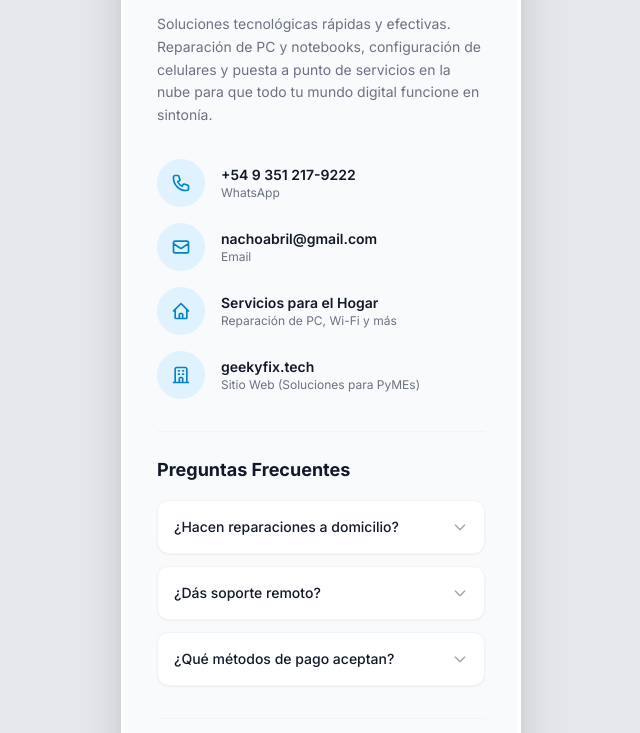
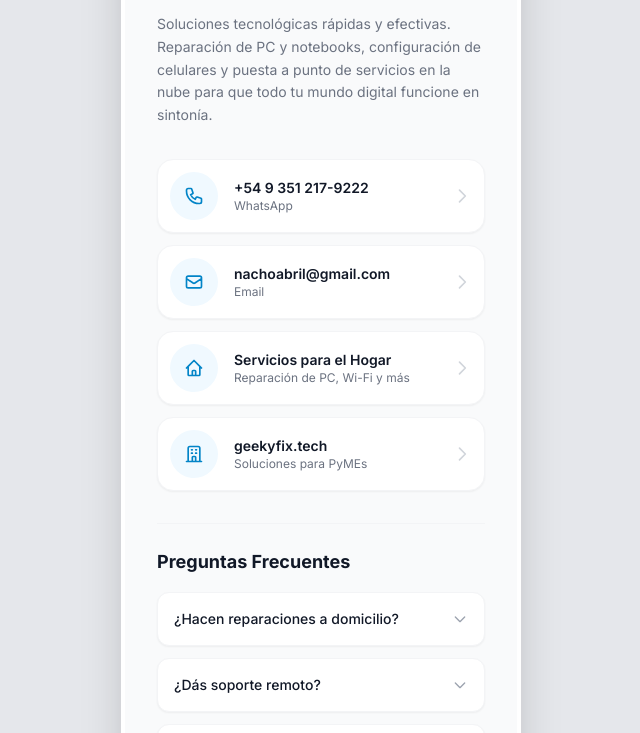
Before and after one commit to geekyfixcba/geekyfixcba.github.io, a plain HTML site: page index.html in a window 1280 px wide. Shown: the part 367-1100 px from the top of the page, without its empty margins (319-959 px from the left). Drawn offline with nearby package versions, Linux system fonts and the light colour scheme.

Commit message:
Update index.html

```diff
--- a/index.html
+++ b/index.html
@@ -98,49 +98,53 @@
             </div>
 
             <!-- Contact List -->
-            <div class="space-y-4">
+            <div class="space-y-3">
                 <!-- Phone -->
-                <a href="https://wa.me/5493512179222?text=Hola%20Nacho!%20Te%20escribo%20desde%20GeekyFix%2C%20necesito%20ayuda%20con%20un%20tema%20t%C3%A9cnico." target="_blank" class="flex items-center group">
-                    <div class="w-12 h-12 rounded-full bg-brand-100 dark:bg-brand-900/50 text-brand-600 dark:text-brand-400 flex items-center justify-center group-hover:bg-brand-600 group-hover:text-white transition-colors">
+                <a href="https://wa.me/5493512179222?text=Hola%20Nacho!%20Te%20escribo%20desde%20GeekyFix%2C%20necesito%20ayuda%20con%20un%20tema%20t%C3%A9cnico." target="_blank" class="flex items-center p-3 rounded-2xl bg-white dark:bg-gray-800 shadow-sm border border-gray-100 dark:border-gray-700 hover:shadow-md hover:border-brand-200 dark:hover:border-brand-800 transition-all group">
+                    <div class="w-12 h-12 rounded-full bg-brand-50 dark:bg-brand-900/30 text-brand-600 dark:text-brand-400 flex items-center justify-center group-hover:bg-brand-600 group-hover:text-white transition-colors shrink-0">
                         <svg class="w-5 h-5" fill="none" stroke="currentColor" viewBox="0 0 24 24"><path stroke-linecap="round" stroke-linejoin="round" stroke-width="2" d="M3 5a2 2 0 012-2h3.28a1 1 0 01.948.684l1.498 4.493a1 1 0 01-.502 1.21l-2.257 1.13a11.042 11.042 0 005.516 5.516l1.13-2.257a1 1 0 011.21-.502l4.493 1.498a1 1 0 01.684.949V19a2 2 0 01-2 2h-1C9.716 21 3 14.284 3 6V5z"></path></svg>
                     </div>
-                    <div class="ml-4">
+                    <div class="ml-4 flex-grow">
                         <p class="text-sm font-semibold text-gray-900 dark:text-white">+54 9 351 217-9222</p>
                         <p class="text-xs text-gray-500">WhatsApp</p>
                     </div>
+                    <svg class="w-5 h-5 text-gray-300 dark:text-gray-600 group-hover:text-brand-600 dark:group-hover:text-brand-400 transition-transform group-hover:translate-x-1" fill="none" stroke="currentColor" viewBox="0 0 24 24"><path stroke-linecap="round" stroke-linejoin="round" stroke-width="2" d="M9 5l7 7-7 7"></path></svg>
                 </a>
 
                 <!-- Email -->
-                <a href="mailto:nachoabril@gmail.com" class="flex items-center group">
-                    <div class="w-12 h-12 rounded-full bg-brand-100 dark:bg-brand-900/50 text-brand-600 dark:text-brand-400 flex items-center justify-center group-hover:bg-brand-600 group-hover:text-white transition-colors">
+                <a href="mailto:nachoabril@gmail.com" class="flex items-center p-3 rounded-2xl bg-white dark:bg-gray-800 shadow-sm border border-gray-100 dark:border-gray-700 hover:shadow-md hover:border-brand-200 dark:hover:border-brand-800 transition-all group">
+                    <div class="w-12 h-12 rounded-full bg-brand-50 dark:bg-brand-900/30 text-brand-600 dark:text-brand-400 flex items-center justify-center group-hover:bg-brand-600 group-hover:text-white transition-colors shrink-0">
                         <svg class="w-5 h-5" fill="none" stroke="currentColor" viewBox="0 0 24 24"><path stroke-linecap="round" stroke-linejoin="round" stroke-width="2" d="M3 8l7.89 5.26a2 2 0 002.22 0L21 8M5 19h14a2 2 0 002-2V7a2 2 0 00-2-2H5a2 2 0 00-2 2v10a2 2 0 002 2z"></path></svg>
                     </div>
-                    <div class="ml-4">
+                    <div class="ml-4 flex-grow">
                         <p class="text-sm font-semibold text-gray-900 dark:text-white">nachoabril@gmail.com</p>
                         <p class="text-xs text-gray-500">Email</p>
                     </div>
+                    <svg class="w-5 h-5 text-gray-300 dark:text-gray-600 group-hover:text-brand-600 dark:group-hover:text-brand-400 transition-transform group-hover:translate-x-1" fill="none" stroke="currentColor" viewBox="0 0 24 24"><path stroke-linecap="round" stroke-linejoin="round" stroke-width="2" d="M9 5l7 7-7 7"></path></svg>
                 </a>
 
                 <!-- Website Particulares -->
-                <a href="servicios.html" class="flex items-center group">
-                    <div class="w-12 h-12 rounded-full bg-brand-100 dark:bg-brand-900/50 text-brand-600 dark:text-brand-400 flex items-center justify-center group-hover:bg-brand-600 group-hover:text-white transition-colors">
+                <a href="servicios.html" class="flex items-center p-3 rounded-2xl bg-white dark:bg-gray-800 shadow-sm border border-gray-100 dark:border-gray-700 hover:shadow-md hover:border-brand-200 dark:hover:border-brand-800 transition-all group">
+                    <div class="w-12 h-12 rounded-full bg-brand-50 dark:bg-brand-900/30 text-brand-600 dark:text-brand-400 flex items-center justify-center group-hover:bg-brand-600 group-hover:text-white transition-colors shrink-0">
                         <svg class="w-5 h-5" fill="none" stroke="currentColor" viewBox="0 0 24 24"><path stroke-linecap="round" stroke-linejoin="round" stroke-width="2" d="M3 12l2-2m0 0l7-7 7 7M5 10v10a1 1 0 001 1h3m10-11l2 2m-2-2v10a1 1 0 01-1 1h-3m-6 0a1 1 0 001-1v-4a1 1 0 011-1h2a1 1 0 011 1v4a1 1 0 001 1m-6 0h6"></path></svg>
                     </div>
-                    <div class="ml-4">
+                    <div class="ml-4 flex-grow">
                         <p class="text-sm font-semibold text-gray-900 dark:text-white">Servicios para el Hogar</p>
                         <p class="text-xs text-gray-500">Reparación de PC, Wi-Fi y más</p>
                     </div>
+                    <svg class="w-5 h-5 text-gray-300 dark:text-gray-600 group-hover:text-brand-600 dark:group-hover:text-brand-400 transition-transform group-hover:translate-x-1" fill="none" stroke="currentColor" viewBox="0 0 24 24"><path stroke-linecap="round" stroke-linejoin="round" stroke-width="2" d="M9 5l7 7-7 7"></path></svg>
                 </a>
 
                 <!-- Website PyMEs -->
-                <a href="https://geekyfix.tech" target="_blank" class="flex items-center group">
-                    <div class="w-12 h-12 rounded-full bg-brand-100 dark:bg-brand-900/50 text-brand-600 dark:text-brand-400 flex items-center justify-center group-hover:bg-brand-600 group-hover:text-white transition-colors">
+                <a href="https://geekyfix.tech" target="_blank" class="flex items-center p-3 rounded-2xl bg-white dark:bg-gray-800 shadow-sm border border-gray-100 dark:border-gray-700 hover:shadow-md hover:border-brand-200 dark:hover:border-brand-800 transition-all group">
+                    <div class="w-12 h-12 rounded-full bg-brand-50 dark:bg-brand-900/30 text-brand-600 dark:text-brand-400 flex items-center justify-center group-hover:bg-brand-600 group-hover:text-white transition-colors shrink-0">
                         <svg class="w-5 h-5" fill="none" stroke="currentColor" viewBox="0 0 24 24"><path stroke-linecap="round" stroke-linejoin="round" stroke-width="2" d="M19 21V5a2 2 0 00-2-2H7a2 2 0 00-2 2v16m14 0h2m-2 0h-5m-9 0H3m2 0h5M9 7h1m-1 4h1m4-4h1m-1 4h1m-5 10v-5a1 1 0 011-1h2a1 1 0 011 1v5m-4 0h4"></path></svg>
                     </div>
-                    <div class="ml-4">
+                    <div class="ml-4 flex-grow">
                         <p class="text-sm font-semibold text-gray-900 dark:text-white">geekyfix.tech</p>
-                        <p class="text-xs text-gray-500">Sitio Web (Soluciones para PyMEs)</p>
+                        <p class="text-xs text-gray-500">Soluciones para PyMEs</p>
                     </div>
+                    <svg class="w-5 h-5 text-gray-300 dark:text-gray-600 group-hover:text-brand-600 dark:group-hover:text-brand-400 transition-transform group-hover:translate-x-1" fill="none" stroke="currentColor" viewBox="0 0 24 24"><path stroke-linecap="round" stroke-linejoin="round" stroke-width="2" d="M9 5l7 7-7 7"></path></svg>
                 </a>
             </div>
 
```
